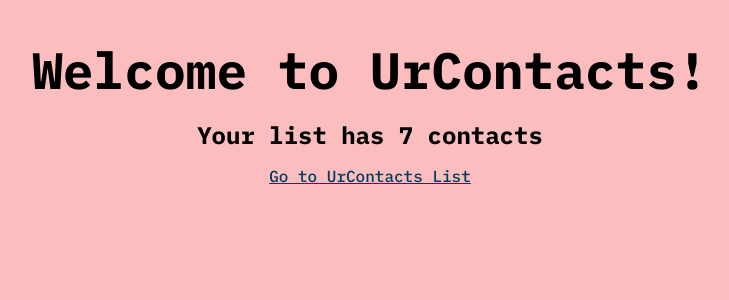
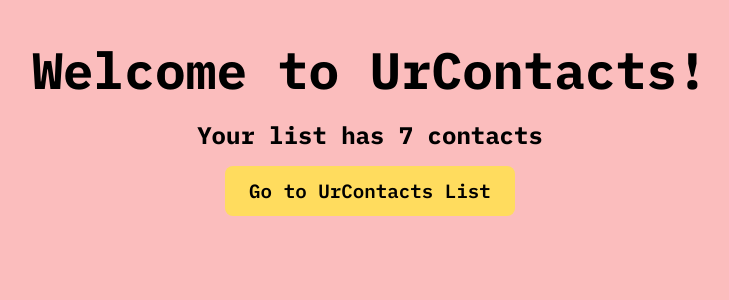
Before and after one commit to dyazdani/contact-list, a React (Vite) app: page / in a window 1280 px wide. Shown: the top 300 px of the page, without its empty margins (270-999 px from the left). Built offline with nearby package versions, Linux system fonts and the light colour scheme; data requests are answered from the project's data file.

Commit message:
Changed link to button on Home.tsx

```diff
--- a/src/components/Home.tsx
+++ b/src/components/Home.tsx
@@ -19,7 +19,7 @@ const Home = () => {
         <div>
             <h1>Welcome to UrContacts!</h1>
             <h2>Your list has {numberOfContacts} contacts</h2>
-            <Link to="/contacts">Go to UrContacts List</Link>
+            <button type="button"><Link to="/contacts">Go to UrContacts List</Link></button>
         </div>
     )
 
```
